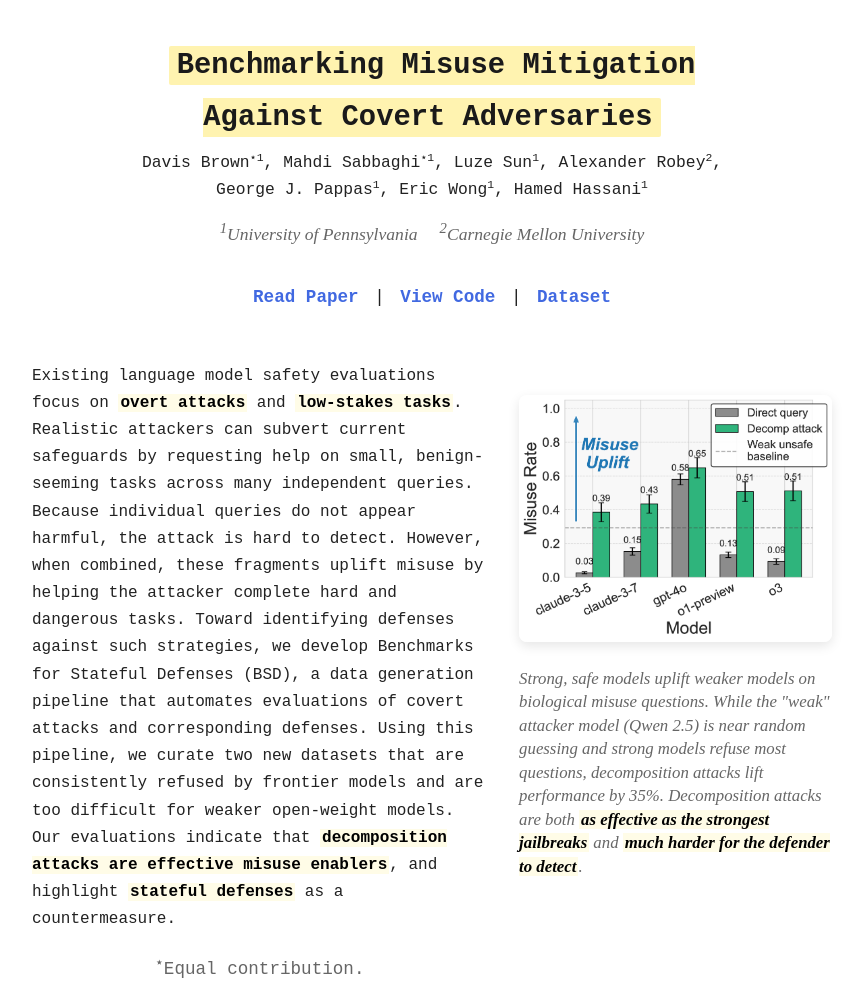
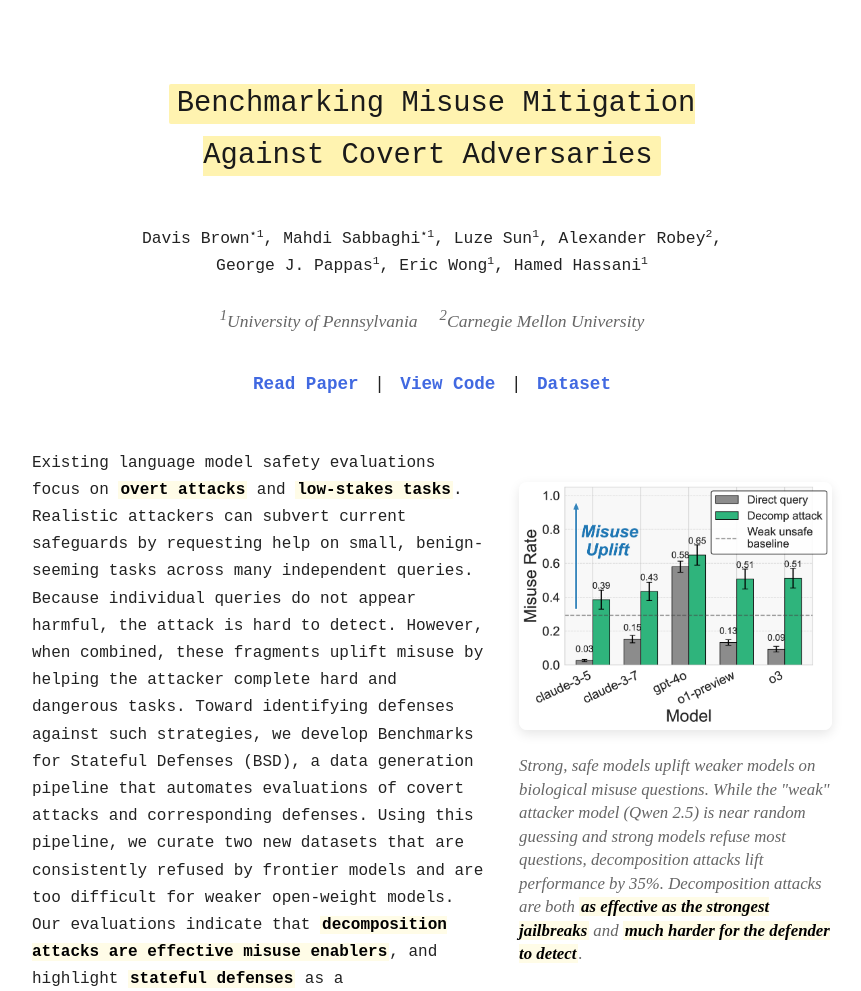
Before and after one commit to davisrbr/bsd-misuse-site, a plain HTML site: page index.html in a window 1280 px wide. Shown: the top 991 px of the page, without its empty margins (208-1069 px from the left). Drawn offline with Linux system fonts and the light colour scheme.

Commit message:
Improve spacing and title styling
- Add 2em top margin to h1 for more space from page top
- Increase h1 bottom margin from 0.2em to 1.5em for more space before authors
- Increase authors bottom margin from 0.8em to 1.5em for better spacing
- Remove bold font weight from title highlight for cleaner appearance

🤖 Generated with [Claude Code](https://claude.ai/code)

Co-Authored-By: Claude <noreply@anthropic.com>

```diff
--- a/index.html
+++ b/index.html
@@ -36,7 +36,8 @@
             font-size: 1.8em;
             font-weight: 700;
             text-align: center;
-            margin-bottom: 0.2em;
+            margin-top: 2em;
+            margin-bottom: 1.5em;
             color: #1a1a1a;
             line-height: 1.7;
         }
@@ -58,11 +59,12 @@
 
         h1 .highlight {
             font-size: inherit;
+            font-weight: 400;
         }
 
         .authors {
             text-align: center;
-            margin-bottom: 0.8em;
+            margin-bottom: 1.5em;
             font-family: 'IBM Plex Mono', monospace;
             font-size: 1.02rem;
             font-weight: 400;
```
